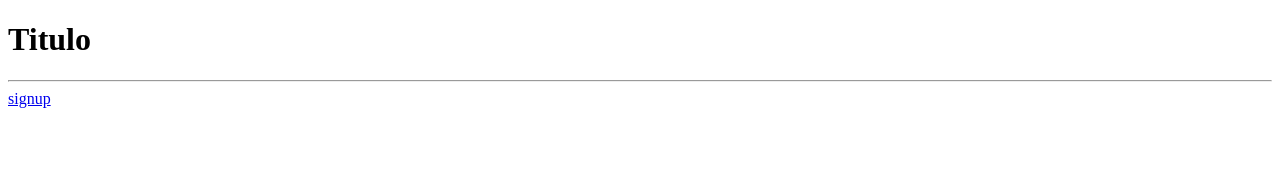
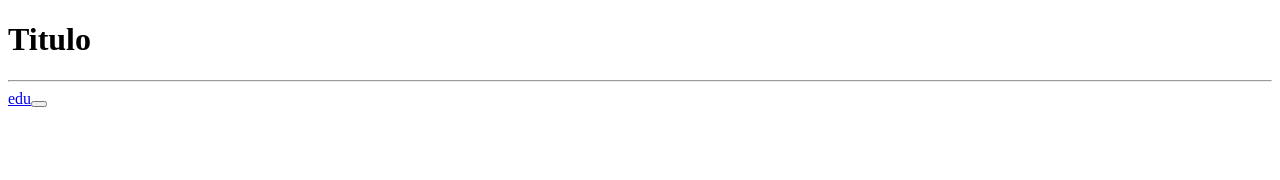
Before and after one commit to edufontana/context-web, a React (Vite) app: page / in a window 1280 px wide. Shown: the top 180 px of the page. Built offline with nearby package versions, Linux system fonts and the light colour scheme.

Commit message:
feat: context and reducer

```diff
--- a/src/contexts/Context.tsx
+++ b/src/contexts/Context.tsx
@@ -1,21 +1,37 @@
 import React, { createContext, useReducer } from 'react'
+import {
+  UserType,
+  userInitialState,
+  userReducer,
+} from '../reducers/userReducer'
+import { reducerActionType } from '../types/reducerActionType'
 
-interface IContextProps {
-  children: React.ReactNode
+interface InitialState {
+  user: UserType
 }
 
 interface ContextType {
-  name: string
-  age: number
+  state: InitialState
+  dispatch: React.Dispatch<any>
 }
 
-const inititalState = {
-  name: 'edu',
-  age: 27,
+const initialState = {
+  user: userInitialState,
 }
 
-export const Context = createContext<ContextType>(inititalState)
+export const Context = createContext<ContextType>({
+  state: initialState,
+  dispatch: () => null,
+})
 
-export function ContextProvider({ children }: IContextProps) {
-  return <Context.Provider value={inititalState}>{children}</Context.Provider>
+const mainReducer = (state: InitialState, action: reducerActionType) => ({
+  user: userReducer(state.user, action),
+})
+
+export const ContextProvider = ({ children }) => {
+  const [state, dispatch] = useReducer(mainReducer, initialState)
+
+  return (
+    <Context.Provider value={{ state, dispatch }}>{children}</Context.Provider>
+  )
 }
--- a/src/pages/SignUp.tsx
+++ b/src/pages/SignUp.tsx
@@ -1,13 +1,24 @@
 import { Link } from 'react-router-dom'
 import { useContext } from 'react'
 import { Context } from '../contexts/Context'
+import {} from '../reducers/userReducer'
 
 export function SignUp() {
-  const { name, age } = useContext(Context)
+  const { state, dispatch } = useContext(Context)
 
   return (
     <div>
-      <Link to="/exibir">signup</Link>
+      <Link to="/exibir">{state.user.name}</Link>
+      <button
+        onClick={() => {
+          dispatch({
+            type: 'CHANGE_NAME',
+            payload: {
+              name: 'aa',
+            },
+          })
+        }}
+      ></button>
     </div>
   )
 }
--- a/src/reducers/userReducer.ts
+++ b/src/reducers/userReducer.ts
@@ -17,6 +17,7 @@ export const userReducer = (
   switch (action.type) {
     case 'CHANGE_NAME':
       return { ...state, name: action.payload.name }
+
     case 'CHANGE_AGE':
       return { ...state, name: action.payload.age }
   }
```
